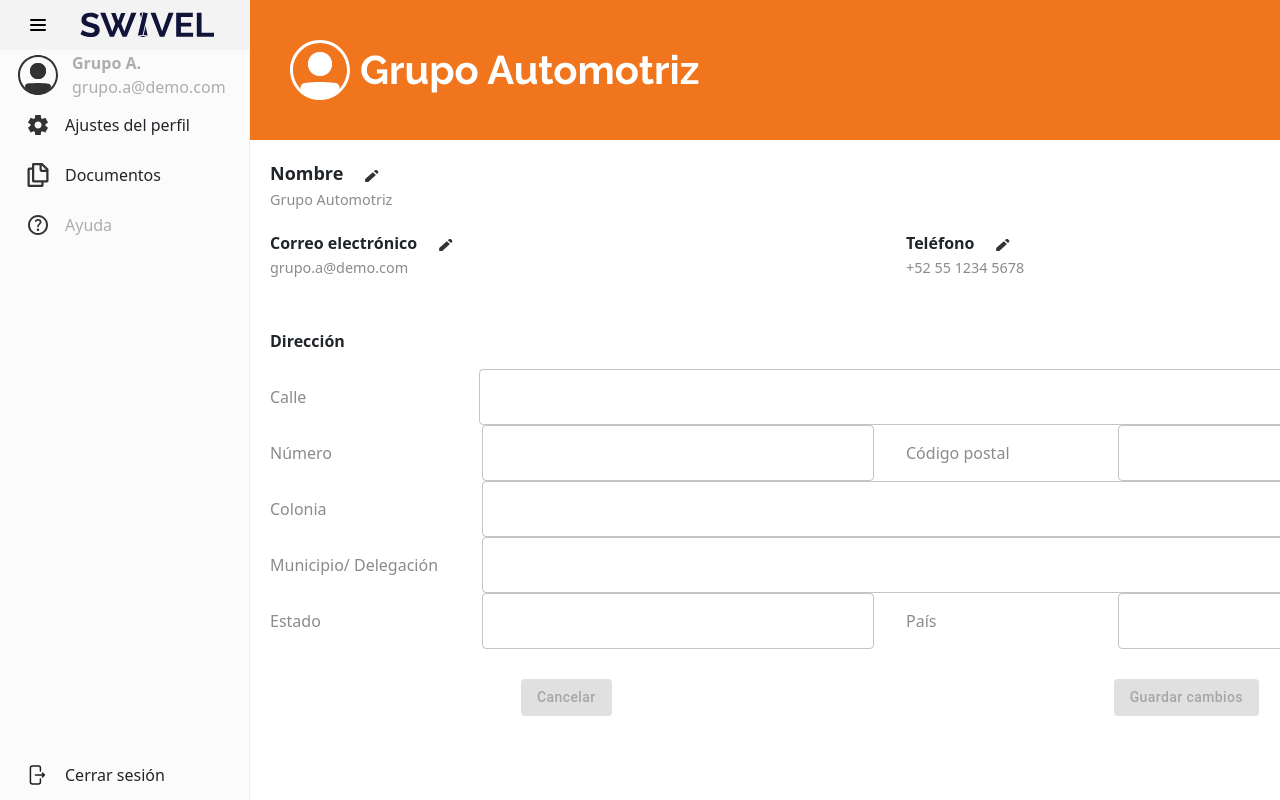
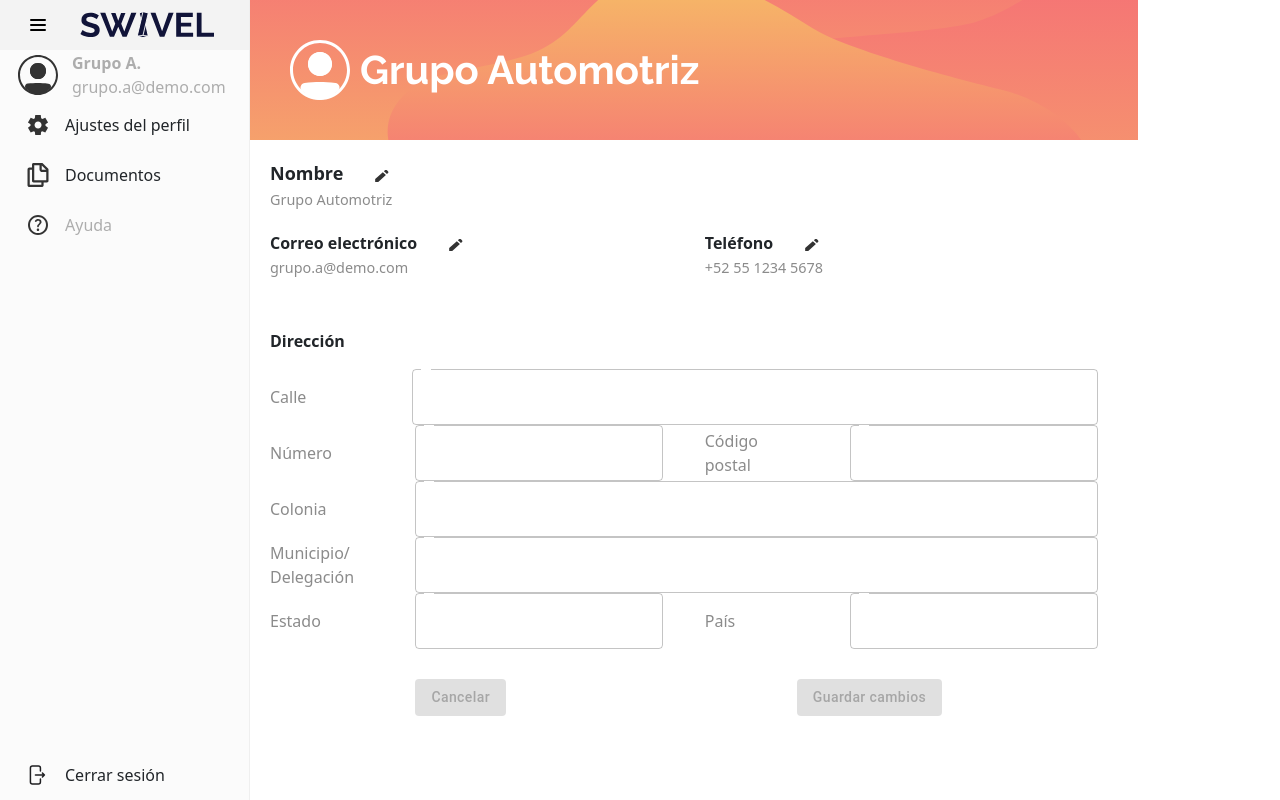
Before and after one commit to SFMB-9/TC3005B.501, a Next.js app in the folder App/swivel/: page /new_automotive_group/settings in a window 1280 px wide. Built offline with nearby package versions, Linux system fonts and the light colour scheme.

Commit message:
style adjustments for components

```diff
--- a/App/swivel/src/styles/new_automotive_group_form.module.css
+++ b/App/swivel/src/styles/new_automotive_group_form.module.css
@@ -1,7 +1,7 @@
 /* NAG FORM STYLES */
 .container * {
     margin: 0;
-    padding: 0;
+    padding-right: 10px;
 }
 
 .field {
@@ -30,7 +30,7 @@
 }
 
 .pencil {
-    width: 38px;
+    width: 48px;
     padding-left: 20px;
     padding-top: 5px;
     align-self: flex-end;
--- a/App/swivel/src/styles/new_automotive_group_header.module.css
+++ b/App/swivel/src/styles/new_automotive_group_header.module.css
@@ -1,8 +1,9 @@
 /* NAG Header Styles */
 .header {
-    /* background-image: url('/new_automotive_group_header.svg'); */
-    width: 100vw;
-    background-color: #f0751d;
+    background-image: url('/new_automotive_group_header.svg');
+    background-repeat: no-repeat;
+    background-size: cover;
+    /* background-color: #f0751d; */
     display: flex;
 }
 
```
